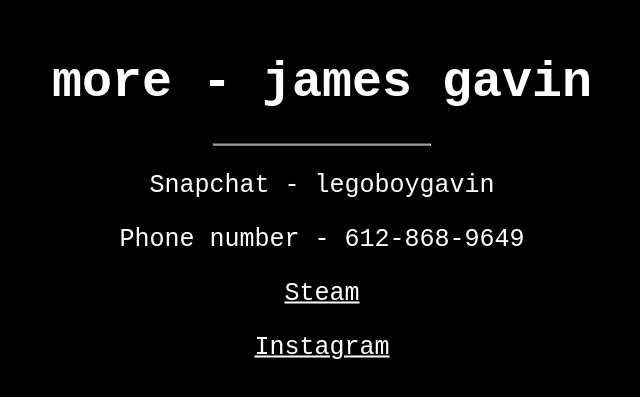
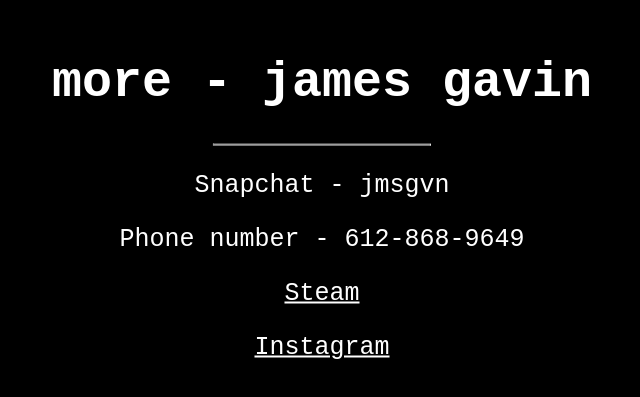
Before and after one commit to james-gavin/james-gavin.github.io, a plain HTML site: page more/index.html in a window 1280 px wide. Shown: the part 197-594 px from the top of the page, without its empty margins (318-958 px from the left). Drawn offline with Linux system fonts and the light colour scheme.

Commit message:
Update index.html

```diff
--- a/more/index.html
+++ b/more/index.html
@@ -14,7 +14,7 @@
         <div class = "middle">
             <h1>more - james gavin</h1>
             <hr>
-            <p>Snapchat - legoboygavin</p>
+            <p>Snapchat - jmsgvn</p>
             <p>Phone number - 612-868-9649</p>
             <p><a href="https://steamcommunity.com/id/jmsgvn" target="_blank" rel="noopener">Steam</a></p>
             <p><a href="https://instagram.com/jmsgvn" target="_blank" rel="noopener">Instagram</a></p>
```
